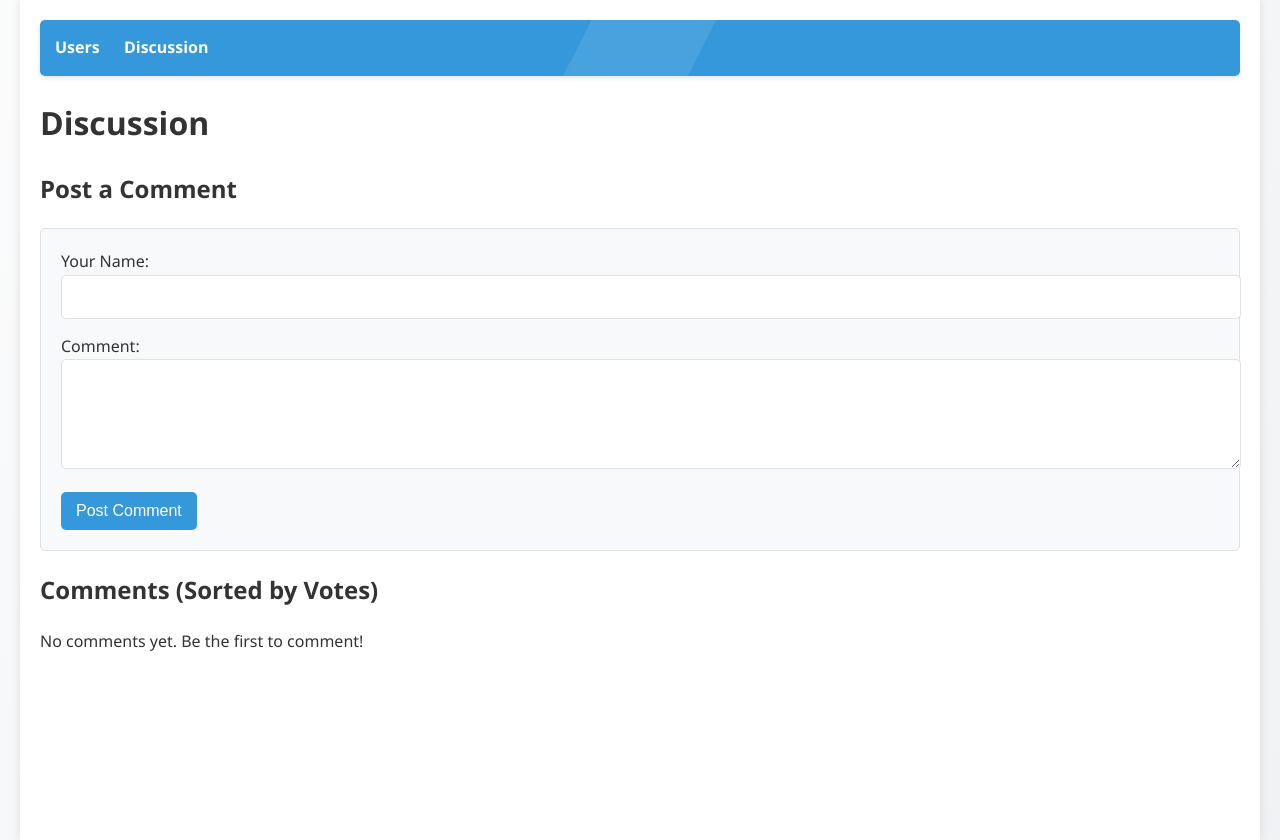
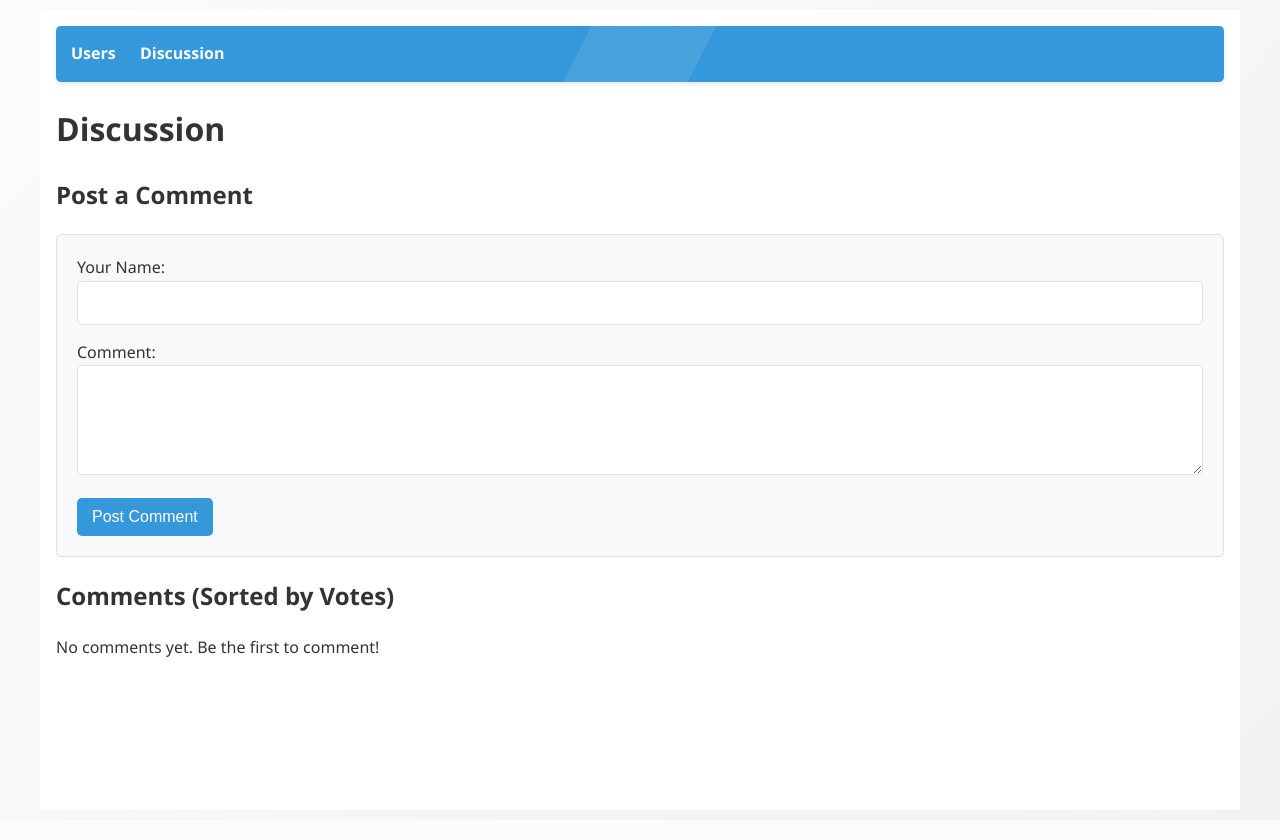
Before and after one commit to plfelter/verbatims-utn-vdl, a Flask app: page /discussion in a window 1280 px wide. After the commit the page ends 657 px from the top, so only its background shows below. Run offline with Flask 3, Linux system fonts and the light colour scheme; data that the repository does not hold is empty; some libraries are stand-ins or nearby versions.

Commit message:
Improved CSS for better display

```diff
--- a/tony/static/css/styles.css
+++ b/tony/static/css/styles.css
@@ -62,11 +62,11 @@ body {
 
 .container {
     width: 100%;
+    box-sizing: border-box;
     max-width: 1200px;
-    margin: 0 auto;
-    padding: 20px;
+    margin: 10px auto 10px;
+    padding: 1em;
     background-color: white;
-    box-shadow: 0 0 10px rgba(0, 0, 0, 0.1);
     min-height: 100vh;
     animation: fadeIn 0.8s ease-out;
 }
@@ -171,9 +171,9 @@ tr:hover {
 form {
     margin-bottom: 20px;
     padding: 20px;
+    background-color: var(--light-gray);
     border: 1px solid var(--dark-gray);
     border-radius: var(--border-radius);
-    background-color: var(--light-gray);
     animation: fadeIn 0.7s ease-out;
     transition: transform 0.3s ease, box-shadow 0.3s ease;
 }
@@ -183,27 +183,42 @@ form:focus-within {
     box-shadow: 0 8px 16px rgba(0, 0, 0, 0.1);
 }
 
-input[type="text"], input[type="email"], textarea {
+/* Form Inputs Base Styles */
+input[type="text"],
+input[type="email"],
+textarea {
     width: 100%;
     padding: 10px;
+    box-sizing: border-box;
     margin-bottom: 15px;
     border: 1px solid var(--dark-gray);
     border-radius: var(--border-radius);
     font-family: inherit;
     font-size: 1rem;
-    transition: border-color 0.3s ease, box-shadow 0.3s ease, transform 0.2s ease;
+    transition: all 0.3s ease;
 }
 
-input[type="text"]:hover, input[type="email"]:hover, textarea:hover {
+/* Form Inputs States */
+input[type="text"]:hover,
+input[type="email"]:hover,
+textarea:hover {
     border-color: var(--secondary-color);
 }
 
-input[type="text"]:focus, input[type="email"]:focus, textarea:focus {
+input[type="text"]:focus,
+input[type="email"]:focus,
+textarea:focus {
     outline: none;
     border-color: var(--primary-color);
     box-shadow: 0 0 8px rgba(52, 152, 219, 0.5);
     transform: translateY(-2px);
 }
+
+/* Textarea Specific */
+textarea {
+    resize: vertical;
+}
+
 
 /* Buttons */
 button {
@@ -258,17 +273,6 @@ button:focus:not(:active)::after {
 }
 
 /* Discussion Page Styles */
-textarea {
-    width: 100%;
-    padding: 10px;
-    margin-bottom: 15px;
-    border: 1px solid var(--dark-gray);
-    border-radius: var(--border-radius);
-    font-family: inherit;
-    font-size: 1rem;
-    resize: vertical;
-}
-
 .comment {
     border: 1px solid var(--dark-gray);
     border-radius: var(--border-radius);
--- a/tony/templates/discussion.html
+++ b/tony/templates/discussion.html
@@ -14,11 +14,11 @@
             {% endif %}
             <form hx-post="/discussion" hx-target="#discussion-container" hx-swap="outerHTML">
                 <div>
-                    <label for="username">Your Name:</label>
+                    <label for="username">Your Name:</label><br>
                     <input type="text" id="username" name="username" required>
                 </div>
                 <div>
-                    <label for="body">Comment:</label>
+                    <label for="body">Comment:</label><br>
                     <textarea id="body" name="body" rows="4" required></textarea>
                 </div>
                 <button type="submit">Post Comment</button>
```
